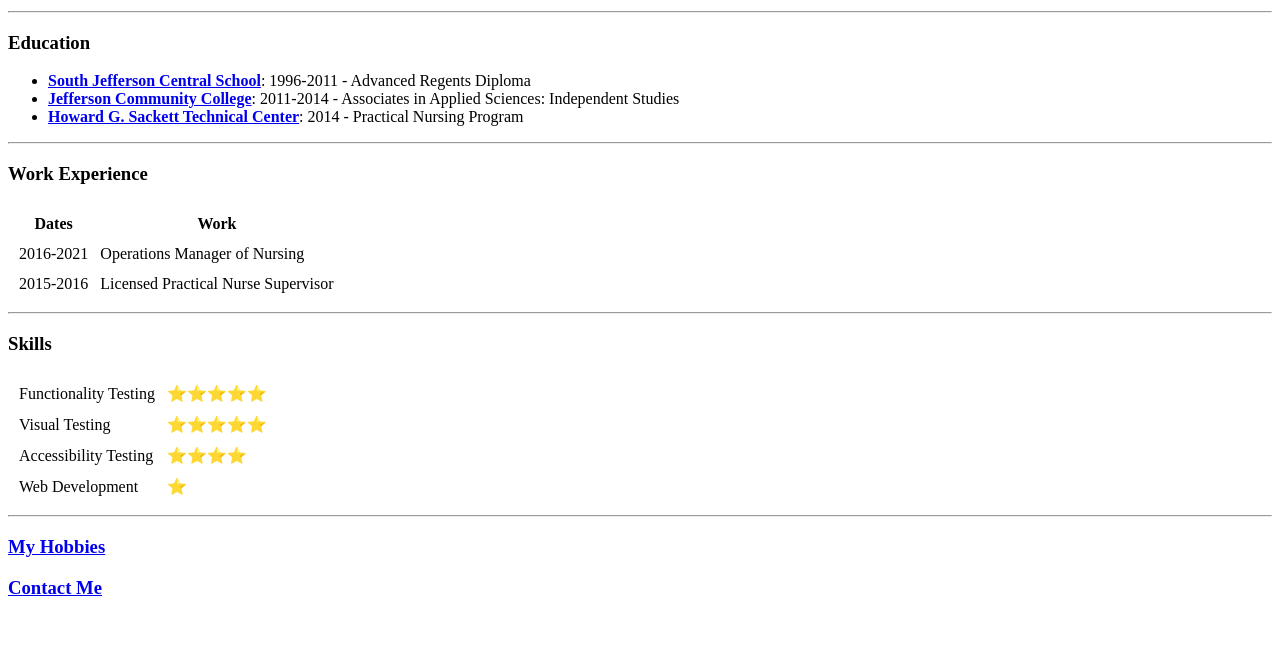
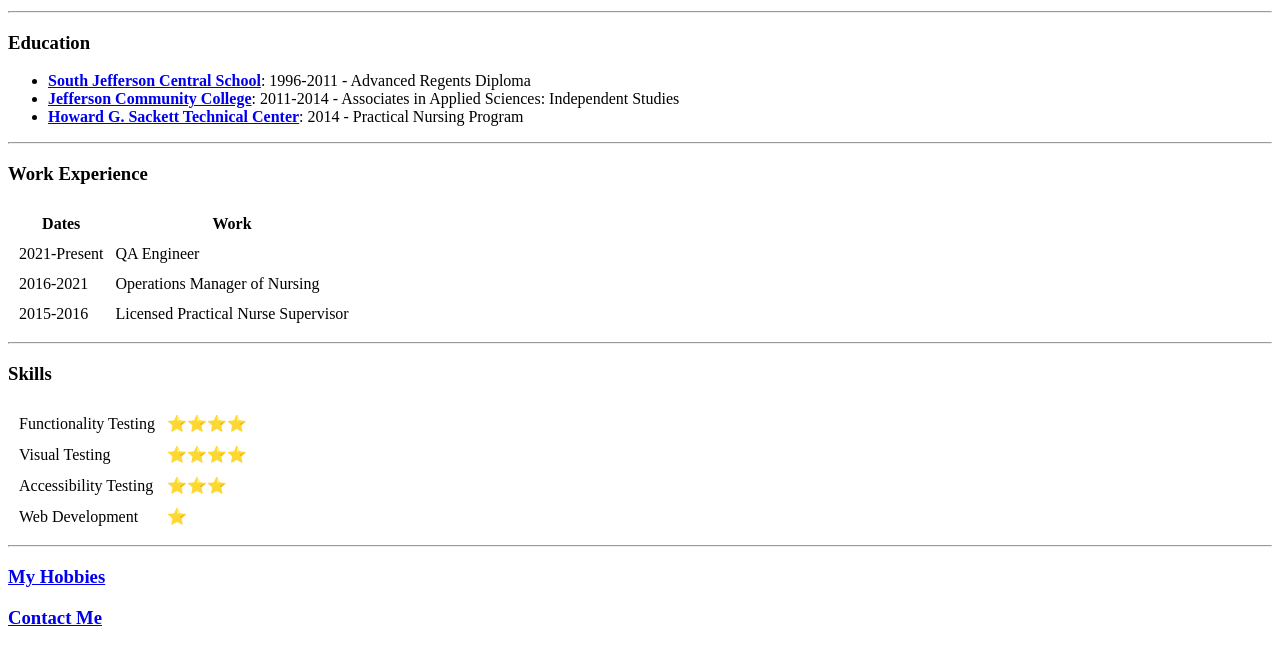
Before and after one commit to heathertn/cv, a plain HTML site: page index.html in a window 1280 px wide. Shown: the part 351-998 px from the top of the page. Before the commit the page ends 968 px from the top, so only its background shows below. Drawn offline with Linux system fonts and the light colour scheme.

Commit message:
Update index.html
Content update

```diff
--- a/index.html
+++ b/index.html
@@ -40,7 +40,11 @@
             <th>Work</th>
           </thead>
         <tbody>
-           <tr>
+            <tr>
+            <td>2021-Present</td>
+            <td>QA Engineer</td>
+          </tr>
+          <tr>
             <td>2016-2021</td>
             <td>Operations Manager of Nursing</td>
           </tr>
@@ -56,15 +60,15 @@
       <table cellspacing="10">
         <tr>
           <td>Functionality Testing</td>
-          <td>⭐⭐⭐⭐⭐</td>
+          <td>⭐⭐⭐⭐</td>
         </tr>
         <tr>
           <td>Visual Testing</td>
-          <td>⭐⭐⭐⭐⭐</td>
+          <td>⭐⭐⭐⭐</td>
         </tr>
         <tr>
           <td>Accessibility Testing</td>
-          <td>⭐⭐⭐⭐</td>
+          <td>⭐⭐⭐</td>
         </tr>
         <tr>
           <td>Web Development</td>
```
